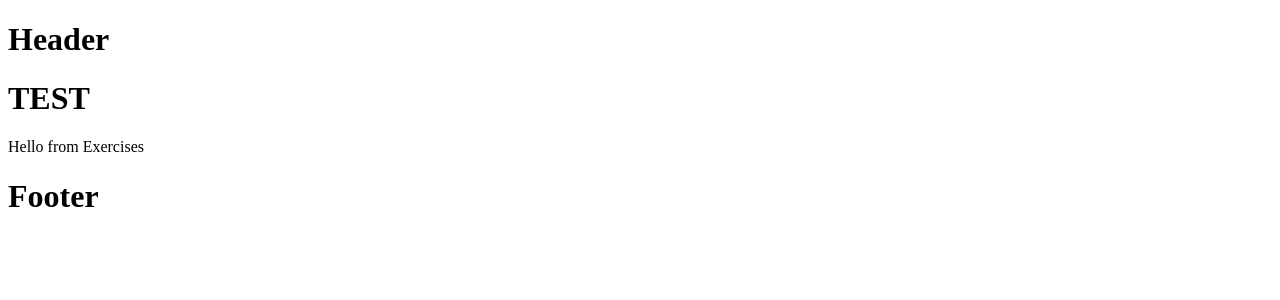
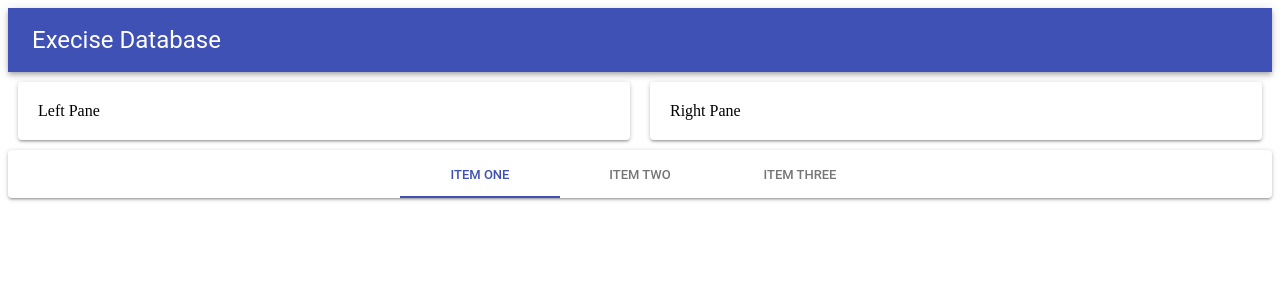
Before and after one commit to poojachoudhary560/material-react-starters, a React (Create React App) app: page / in a window 1280 px wide. Shown: the top 300 px of the page. Built offline with nearby package versions, Linux system fonts and the light colour scheme.

Commit message:
Header Footer Grid
Added

```diff
--- a/src/Components/App.js
+++ b/src/Components/App.js
@@ -6,7 +6,7 @@
     return (
       <Fragment>
         <Header />
-        <h1> TEST </h1>
+
         <Exercises />
         <Footer />
       </Fragment>
--- /dev/null
+++ b/src/Components/Exercises/LeftPane.js
@@ -0,0 +1,3 @@
+import React from "react";
+import { Paper } from "@material-ui/core/";
+export default ({ styles }) => <Paper style={styles.Paper}>Left Pane</Paper>;
--- /dev/null
+++ b/src/Components/Exercises/RightPane.js
@@ -0,0 +1,3 @@
+import React from "react";
+import { Paper } from "@material-ui/core/";
+export default ({ styles }) => <Paper style={styles.Paper}>Right Pane</Paper>;
--- a/src/Components/Exercises/index.js
+++ b/src/Components/Exercises/index.js
@@ -1,3 +1,18 @@
 import React from "react";
+import { Grid, Paper } from "@material-ui/core/";
+import LeftPane from "./LeftPane";
+import RightPane from "./RightPane";
+const styles = {
+  Paper: { padding: 20, margin: 10, marginBottom: 10 }
+};
+export default props => (
+  <Grid container>
+    <Grid item xs>
+      <LeftPane styles={styles} />
+    </Grid>
 
-export default props => <div>Hello from Exercises</div>;
+    <Grid item xs>
+      <RightPane styles={styles} />
+    </Grid>
+  </Grid>
+);
--- a/src/Components/Layouts/Footer.js
+++ b/src/Components/Layouts/Footer.js
@@ -1,6 +1,13 @@
 import React from "react";
+import { Paper, Tabs } from "@material-ui/core";
+import Tab from "@material-ui/core/Tab";
+
 export default props => (
-  <div>
-    <h1>Footer</h1>
-  </div>
+  <Paper>
+    <Tabs indicatorColor="primary" value={0} textColor="primary" centered>
+      <Tab label="Item One" />
+      <Tab label="Item Two" />
+      <Tab label="Item Three" />
+    </Tabs>
+  </Paper>
 );
--- a/src/Components/Layouts/Header.js
+++ b/src/Components/Layouts/Header.js
@@ -1,6 +1,12 @@
 import React from "react";
+import { AppBar, Toolbar, Typography } from "@material-ui/core/";
+
 export default props => (
-  <div>
-    <h1>Header</h1>
-  </div>
+  <AppBar position="static">
+    <Toolbar>
+      <Typography variant="headline" color="inherit">
+        Execise Database
+      </Typography>
+    </Toolbar>
+  </AppBar>
 );
--- a/src/index.js
+++ b/src/index.js
@@ -2,7 +2,5 @@
 import ReactDOM from "react-dom";
 import App from "./Components/App";
 
-import "./styles.css";
-
 const rootElement = document.getElementById("root");
 ReactDOM.render(<App />, rootElement);
```
